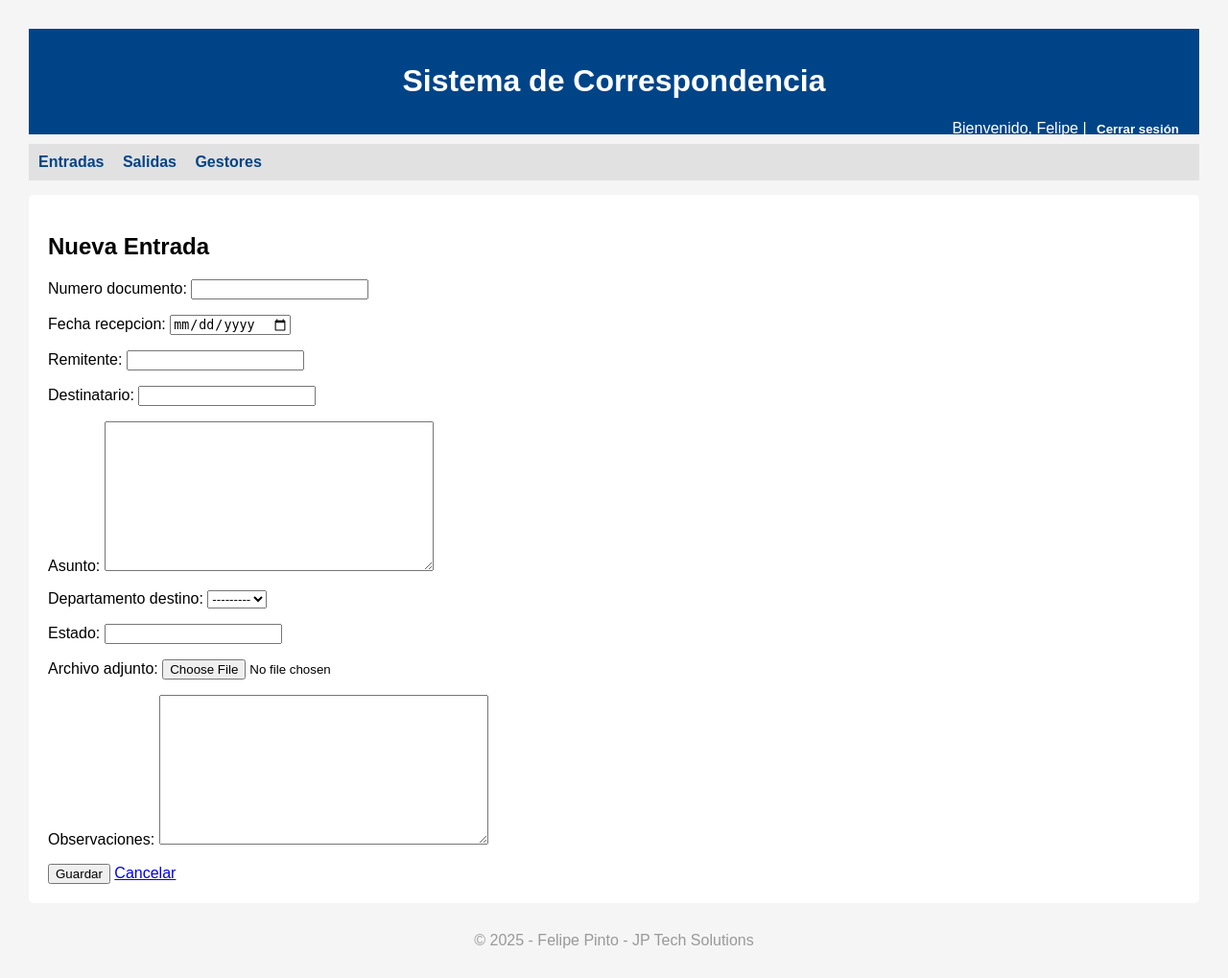
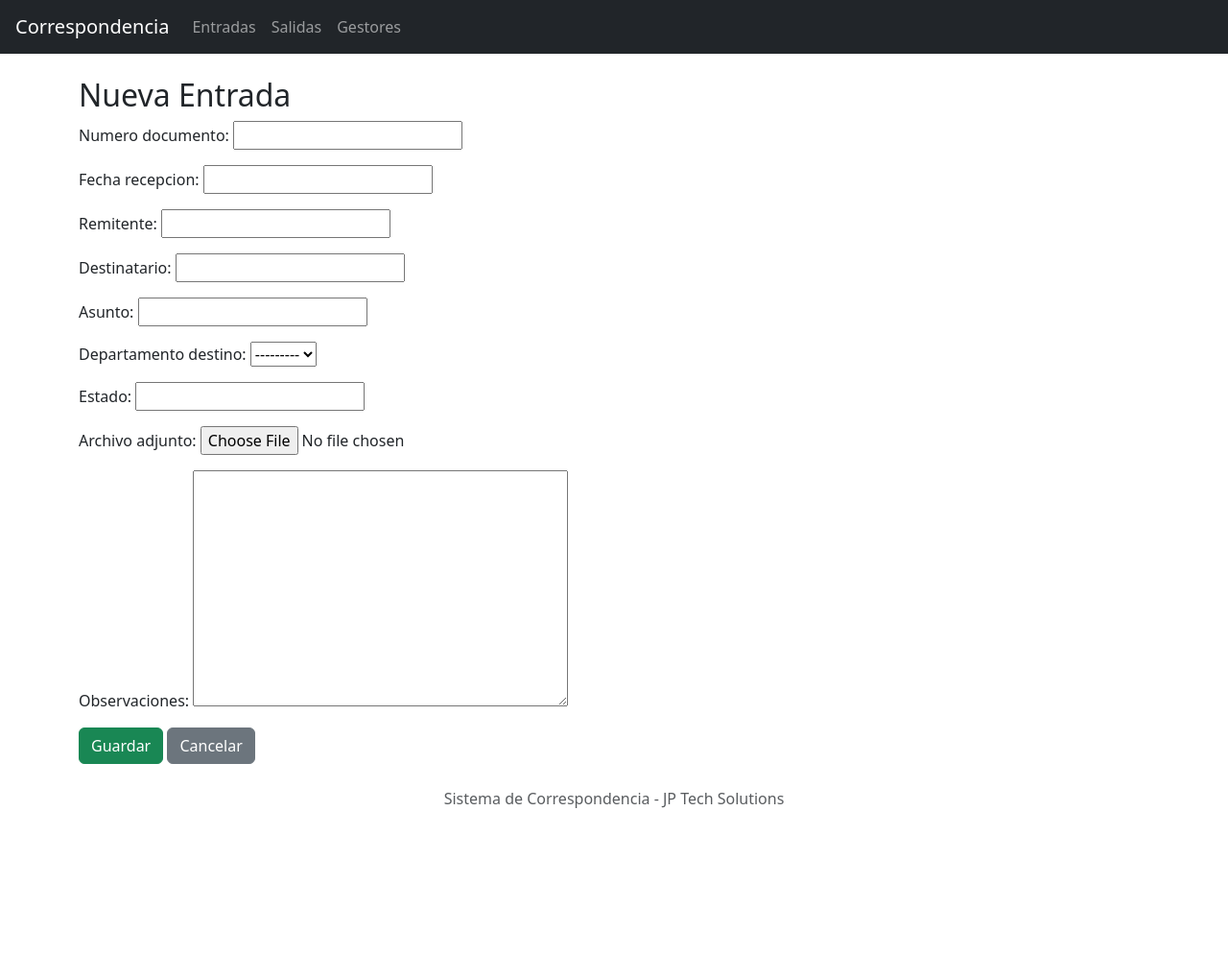
Before and after one commit to felipe1107/correspondencia_django, a Django app: page /entradas/nueva/ in a window 1280 px wide. Shown: the whole page at 96% size. After the commit the page ends 842 px from the top, so only its background shows below. Run offline with Django 5.2, Linux system fonts and the light colour scheme; a user stored in the database is signed in; data that the repository does not hold is empty.

Commit message:
Publico última versión antes de revisar errores

```diff
--- a/correspondencia_app/forms.py
+++ b/correspondencia_app/forms.py
@@ -14,10 +14,7 @@
             'estado',
             'archivo_adjunto',
             'observaciones',
-            ]
-        widgets = {
-            'fecha_recepcion': forms.DateInput(attrs={'type': 'date'}),
-        }
+        ]
 
 class CorrespondenciaSalidaForm(forms.ModelForm):
     class Meta:
@@ -25,19 +22,15 @@
         fields = [
             'numero_documento',
             'fecha_envio',
-            'remitente',
             'destinatario',
             'asunto',
-            'departamento_origen',
+            'departamento_destino',
             'estado',
             'archivo_adjunto',
             'observaciones',
-            ]
-        widgets = {
-            'fecha_envio': forms.DateInput(attrs={'type': 'date'}),
-        }
+        ]
 
 class GestorForm(forms.ModelForm):
     class Meta:
         model = Gestor
-        fields = ['nombre', 'telefono', 'correo']
+        fields = ['nombre']
--- a/correspondencia_app/models.py
+++ b/correspondencia_app/models.py
@@ -5,6 +5,7 @@
 
     def __str__(self):
         return self.nombre
+
 class Gestor(models.Model):
     nombre = models.CharField(max_length=100)
 
@@ -12,38 +13,28 @@
         return self.nombre
 
 class CorrespondenciaEntrada(models.Model):
-    numero_documento = models.CharField(max_length=50)
+    numero_documento = models.CharField(max_length=100)
     fecha_recepcion = models.DateField()
     remitente = models.CharField(max_length=100)
     destinatario = models.CharField(max_length=100)
-    asunto = models.TextField()
+    asunto = models.CharField(max_length=200)
     departamento_destino = models.ForeignKey(Departamento, on_delete=models.CASCADE)
     estado = models.CharField(max_length=50)
-    archivo_adjunto = models.FileField(upload_to='archivos_entrada/', null=True, blank=True)
-    observaciones = models.TextField(blank=True)
+    archivo_adjunto = models.FileField(upload_to='archivos/', blank=True, null=True)
+    observaciones = models.TextField(blank=True, null=True)
 
     def __str__(self):
-        return f"{self.numero_documento} - {self.asunto}"
+        return self.asunto
 
 class CorrespondenciaSalida(models.Model):
-    numero_documento = models.CharField(max_length=50)
+    numero_documento = models.CharField(max_length=100)
     fecha_envio = models.DateField()
     destinatario = models.CharField(max_length=100)
-    remitente = models.CharField(max_length=100)
-    asunto = models.TextField()
-    departamento_origen = models.ForeignKey(Departamento, on_delete=models.CASCADE)
+    asunto = models.CharField(max_length=200)
+    departamento_destino = models.ForeignKey(Departamento, on_delete=models.CASCADE)
     estado = models.CharField(max_length=50)
-    archivo_adjunto = models.FileField(upload_to='archivos_salida/', null=True, blank=True)
-    observaciones = models.TextField(blank=True)
+    archivo_adjunto = models.FileField(upload_to='archivos/', blank=True, null=True)
+    observaciones = models.TextField(blank=True, null=True)
 
     def __str__(self):
-        return f"{self.numero_documento} - {self.asunto}"
-
-class Gestor(models.Model):
-    nombre = models.CharField(max_length=100)
-    correo = models.EmailField()
-    telefono = models.CharField(max_length=20)
-    departamento = models.ForeignKey(Departamento, on_delete=models.CASCADE)
-
-    def __str__(self):
-        return self.nombre
+        return self.asunto
--- a/correspondencia_app/urls.py
+++ b/correspondencia_app/urls.py
@@ -1,17 +1,14 @@
 from django.urls import path
 from . import views
 
+app_name = 'correspondencia_app'
+
 urlpatterns = [
     path('', views.dashboard, name='dashboard'),
-    path('entradas/', views.entrada_list, name='entrada_list'),
+    path('entradas/', views.entrada_list, name='entradas_list'),
     path('entradas/nueva/', views.entrada_create, name='entrada_create'),
-    path('entradas/editar/<int:pk>/', views.entrada_edit, name='entrada_edit'),
-
-    path('salidas/', views.salida_list, name='salida_list'),
+    path('salidas/', views.salida_list, name='salidas_list'),
     path('salidas/nueva/', views.salida_create, name='salida_create'),
-    path('salidas/editar/<int:pk>/', views.salida_edit, name='salida_edit'),
-
-    path('gestores/', views.gestor_list, name='gestor_list'),
+    path('gestores/', views.gestor_list, name='gestores_list'),
     path('gestores/nuevo/', views.gestor_create, name='gestor_create'),
-    path('gestores/editar/<int:pk>/', views.gestor_edit, name='gestor_edit'),
 ]
--- a/templates/correspondencia_app/base.html
+++ b/templates/correspondencia_app/base.html
@@ -1,82 +1,36 @@
-<!-- correspondencia_app/templates/correspondencia_app/base.html -->
 <!DOCTYPE html>
 <html lang="es">
 <head>
     <meta charset="UTF-8">
     <title>{% block title %}Sistema de Correspondencia{% endblock %}</title>
-    <meta name="viewport" content="width=device-width, initial-scale=1">
-    <style>
-        body {
-            font-family: Arial, sans-serif;
-            margin: 30px;
-            background-color: #f5f5f5;
-        }
-
-        header {
-            background-color: #004488;
-            color: white;
-            padding: 15px;
-            text-align: center;
-        }
-
-        nav {
-            margin-top: 10px;
-            background-color: #e1e1e1;
-            padding: 10px;
-        }
-
-        nav a {
-            margin-right: 15px;
-            text-decoration: none;
-            color: #004488;
-            font-weight: bold;
-        }
-
-        main {
-            background-color: white;
-            padding: 20px;
-            border-radius: 5px;
-            margin-top: 15px;
-        }
-
-        footer {
-            text-align: center;
-            color: #999;
-            margin-top: 30px;
-        }
-
-        .logout {
-            float: right;
-        }
-    </style>
+    <link rel="stylesheet" href="https://cdn.jsdelivr.net/npm/bootstrap@5.3.0/dist/css/bootstrap.min.css">
 </head>
 <body>
-    <header>
-        <h1>Sistema de Correspondencia</h1>
-        {% if user.is_authenticated %}
-            <div class="logout">
-                Bienvenido, {{ user.username }} |
-                <form action="{% url 'logout' %}" method="post" style="display:inline;">
-                    {% csrf_token %}
-                    <button type="submit" style="background:none; border:none; color:white; font-weight:bold; cursor:pointer;">Cerrar sesión</button>
-                </form>
-            </div>
-        {% endif %}
-    </header>
-
-    <nav>
-        <a href="{% url 'entrada_list' %}">Entradas</a>
-        <a href="{% url 'salida_list' %}">Salidas</a>
-        <a href="{% url 'gestor_list' %}">Gestores</a>
+    <nav class="navbar navbar-expand-lg navbar-dark bg-dark px-3">
+        <a class="navbar-brand" href="{% url 'correspondencia_app:dashboard' %}">Correspondencia</a>
+        <div class="collapse navbar-collapse">
+            <ul class="navbar-nav me-auto">
+                <li class="nav-item">
+                    <a class="nav-link" href="{% url 'correspondencia_app:entrada_list' %}">Entradas</a>
+                </li>
+                <li class="nav-item">
+                    <a class="nav-link" href="{% url 'correspondencia_app:salida_list' %}">Salidas</a>
+                </li>
+                <li class="nav-item">
+                    <a class="nav-link" href="{% url 'correspondencia_app:gestor_list' %}">Gestores</a>
+                </li>
+            </ul>
+        </div>
     </nav>
 
-    <main>
+    <div class="container mt-4">
         {% block content %}
+        <!-- Contenido específico de cada vista -->
         {% endblock %}
-    </main>
+    </div>
 
-    <footer>
-        <p>&copy; 2025 - Felipe Pinto - JP Tech Solutions</p>
+    <footer class="text-center mt-4 mb-2">
+        <p class="text-muted">Sistema de Correspondencia - JP Tech Solutions</p>
     </footer>
 </body>
 </html>
```
Also changed, not shown: correspondencia_app/views.py (+6 -11 lines).
